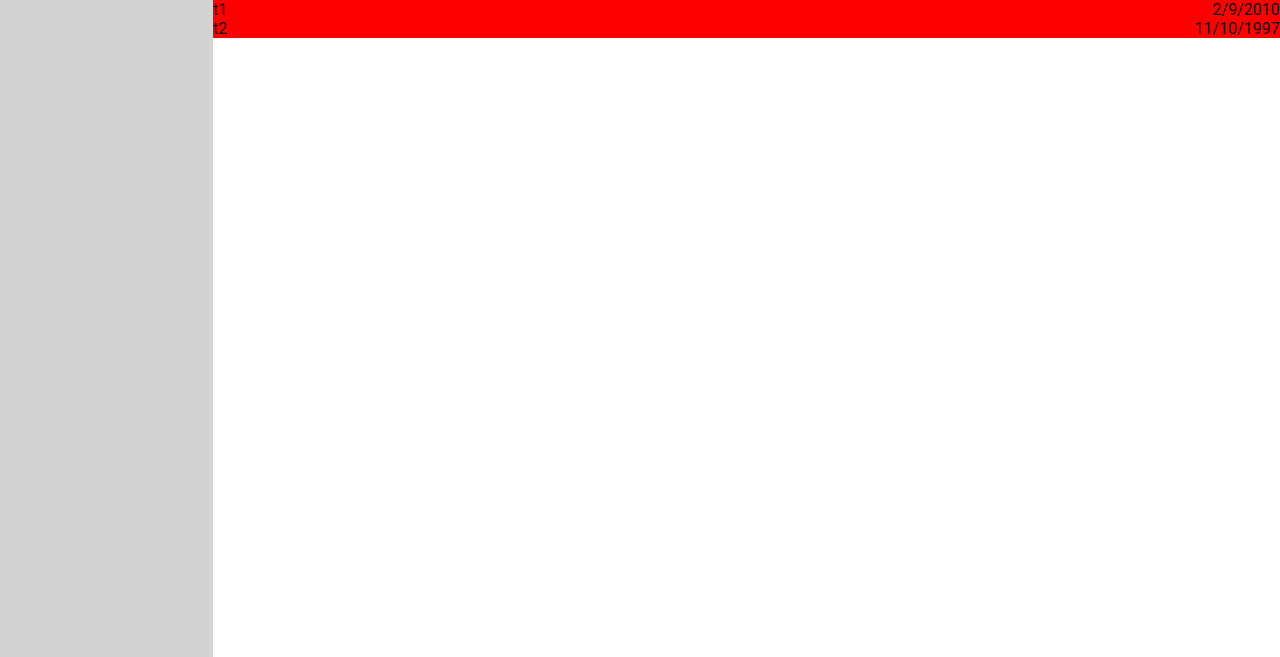
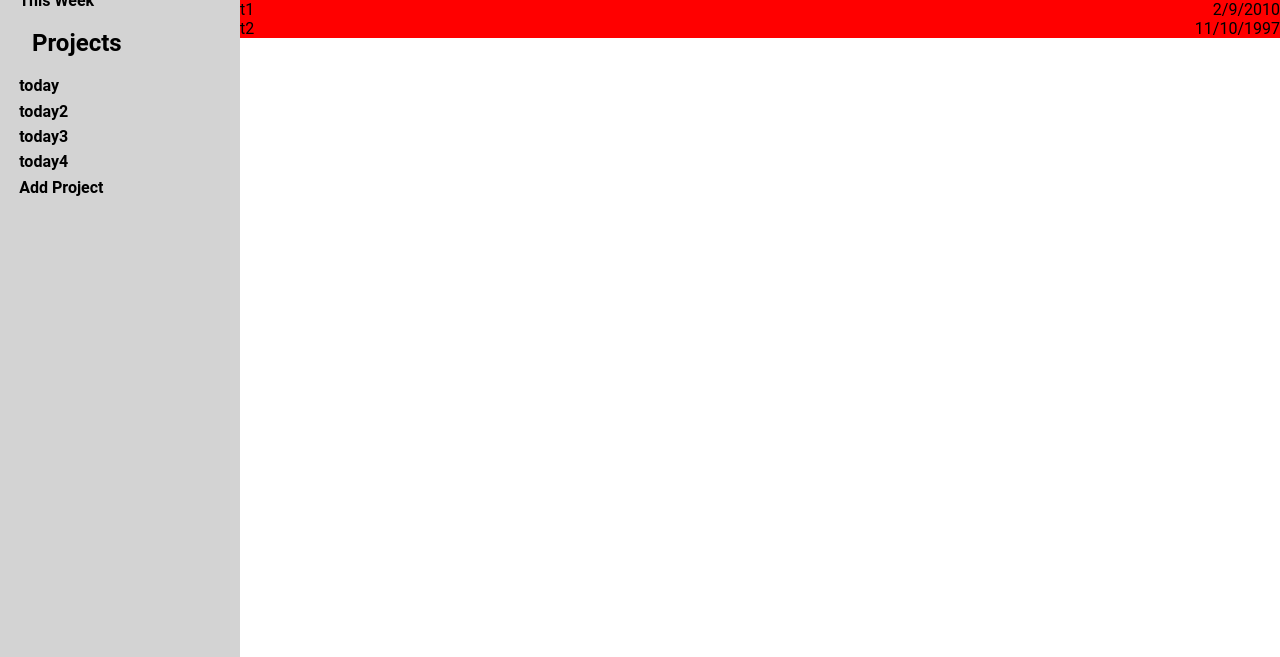
Before and after one commit to hwd-swd/todo-list, a website built with webpack: page dist/index.html in a window 1280 px wide. Shown: the part 143-800 px from the top of the page. Built offline with nearby package versions, Linux system fonts and the light colour scheme.

Commit message:
added project display

```diff
--- a/src/index.js
+++ b/src/index.js
@@ -13,6 +13,7 @@ let loadHomepage=function(){
     // this._todoList.displayProject('today');
     overlayDOM();
     displayTasks('today');
+    displayProjects();
 
 };
 
@@ -107,6 +108,26 @@ let displayTask=function(task){
 
 let clearTasks = function(){
     let todoListDOM = document.querySelector('.todoList');
+    todoListDOM.innerHTML=''
 };
 
+let displayProjects=function(){
+    let customProjectsDOM = document.querySelector('.customProjects');
+    todoList.projects.forEach(project=>customProjectsDOM.appendChild(displayProject(project)));
+};
+
+let displayProject = function(project){
+    let temp = document.createElement('h2');
+    temp.setAttribute('class','project');
+    temp.textContent= project.projectName;
+    return temp
+};
+
+let clearProjects = function(){
+    let customProjectsDOM = document.querySelector('.customProjects');
+    customProjectsDOM.innerHTML='';
+};
+
+
+
 loadHomepage()
```
Also changed, not shown: dist/index.css, dist/index.html, dist/main.js.
